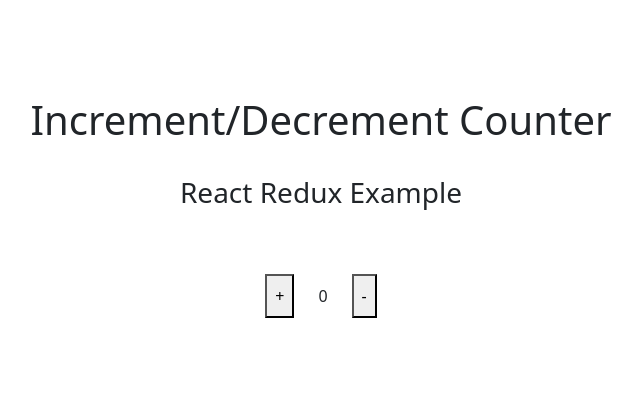
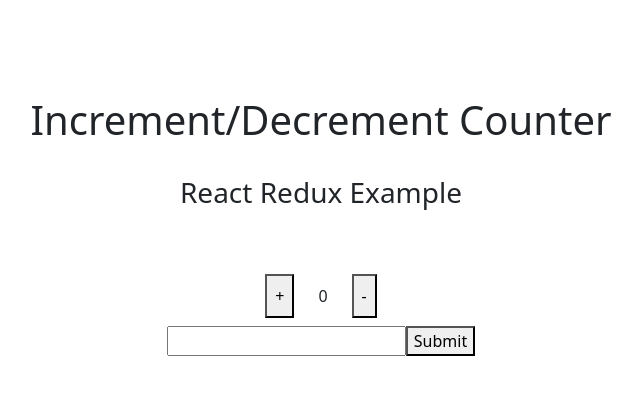
Before and after one commit to gaurangkeluskar22/Basic-Redux-Toolkit-Example, a React (Create React App) app: page / in a window 1280 px wide. Shown: the top 394 px of the page, without its empty margins (319-961 px from the left). Built offline with nearby package versions, Linux system fonts and the light colour scheme.

Commit message:
Added incermentByAmount functionality

```diff
--- a/src/App.js
+++ b/src/App.js
@@ -1,9 +1,18 @@
+import { useState } from 'react';
 import {useSelector, useDispatch} from 'react-redux';
-import { decrement, increment } from './Redux/counter';
+import { decrement, increment, incrementByAmount } from './Redux/counter';
 
 function App() {
   const count = useSelector((state)=>state.counter.value);
   const dispatch = useDispatch();
+  const [counterInputValue, setCounterInputValue] = useState();
+
+  const handleChange=(e)=>{
+    e.preventDefault();
+    const value = e.target.value;
+    setCounterInputValue(value);
+  }
+
   return (
     <>
       <div className="container text-center mt-5">
@@ -24,6 +33,8 @@
           <button className="p-2 m-2" onClick={()=>dispatch(increment())}>+</button>
             <span className="p-2 m-2">{count}</span>
             <button className="p-2 m-2" onClick={()=>dispatch(decrement())}>-</button>
+            <input type="number" name="input" onChange={(e)=> handleChange(e)}></input>
+            <button onClick={()=>dispatch(incrementByAmount(counterInputValue))}>Submit</button>
           </div>
           <div className="col-sm-4">
           </div>
--- a/src/Redux/counter.js
+++ b/src/Redux/counter.js
@@ -15,7 +15,7 @@
             state.value-=1;
         },
         incrementByAmount:(state,action)=>{
-            state.value+=action.payload;
+            state.value+=parseInt(action.payload);
         },
     },
 });
```
